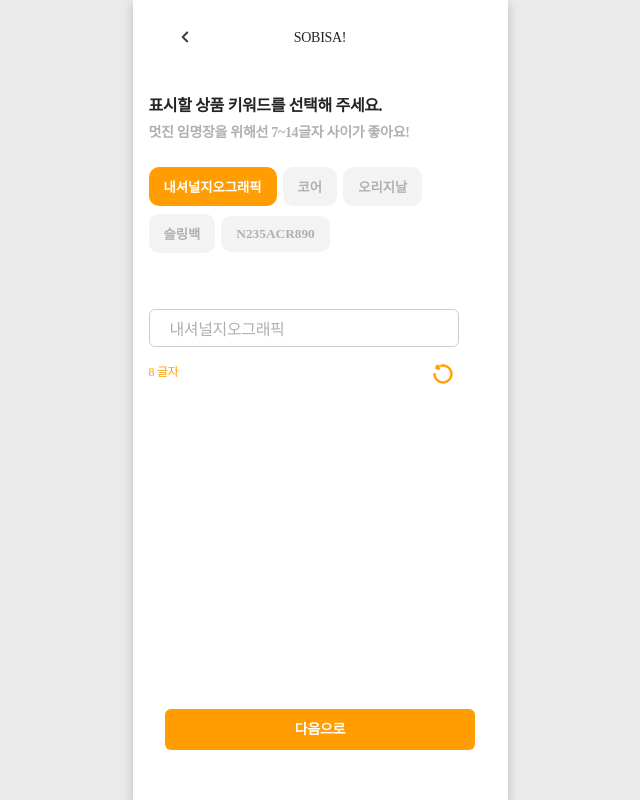
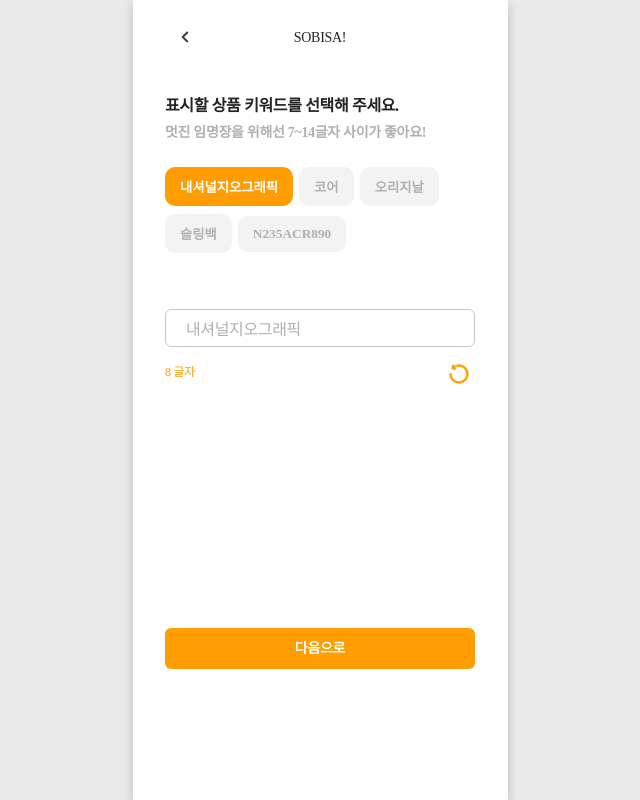
Before and after one commit to SobiSa-Expense-Hunter/SobiSa, a Next.js app: page /keyword in a window 1280 px wide. Shown: the whole page, without its empty margins (320-960 px from the left). Built offline with nearby package versions, Linux system fonts and the light colour scheme; a web font is replaced by a local one.

Commit message:
[#66] style: /keyword, /amout 컴포넌트 요소 동적으로 변경 적용

```diff
--- a/src/components/keyword/style.ts
+++ b/src/components/keyword/style.ts
@@ -6,6 +6,8 @@ export const Container = styled.div`
   display: flex;
   flex-direction: column;
   margin-top: 36px;
+  max-width: 310px;
+  width: 100%;
 `;
 
 export const KeywordPageFont = {
@@ -22,7 +24,7 @@ export const FlexRowWrapper = styled.div`
 `;
 
 export const ButtonBox = styled.div`
-  margin-top: 321px;
+  margin-top: min(321px, 30svh);
   display: flex;
   justify-content: center;
 `;
--- a/src/pages/keyword/index.tsx
+++ b/src/pages/keyword/index.tsx
@@ -76,7 +76,9 @@ const KeywordPage = () => {
       </Style.FlexColWrapper>
 
       <Style.ButtonBox>
-        <BottomButton onClick={nextPageHandler}>다음으로</BottomButton>
+        <BottomButton style={{ marginBottom: '20px' }} onClick={nextPageHandler}>
+          다음으로
+        </BottomButton>
       </Style.ButtonBox>
     </Style.Container>
   );
```
Also changed, not shown: src/pages/savingamount/index.tsx (+3 -6 lines).
